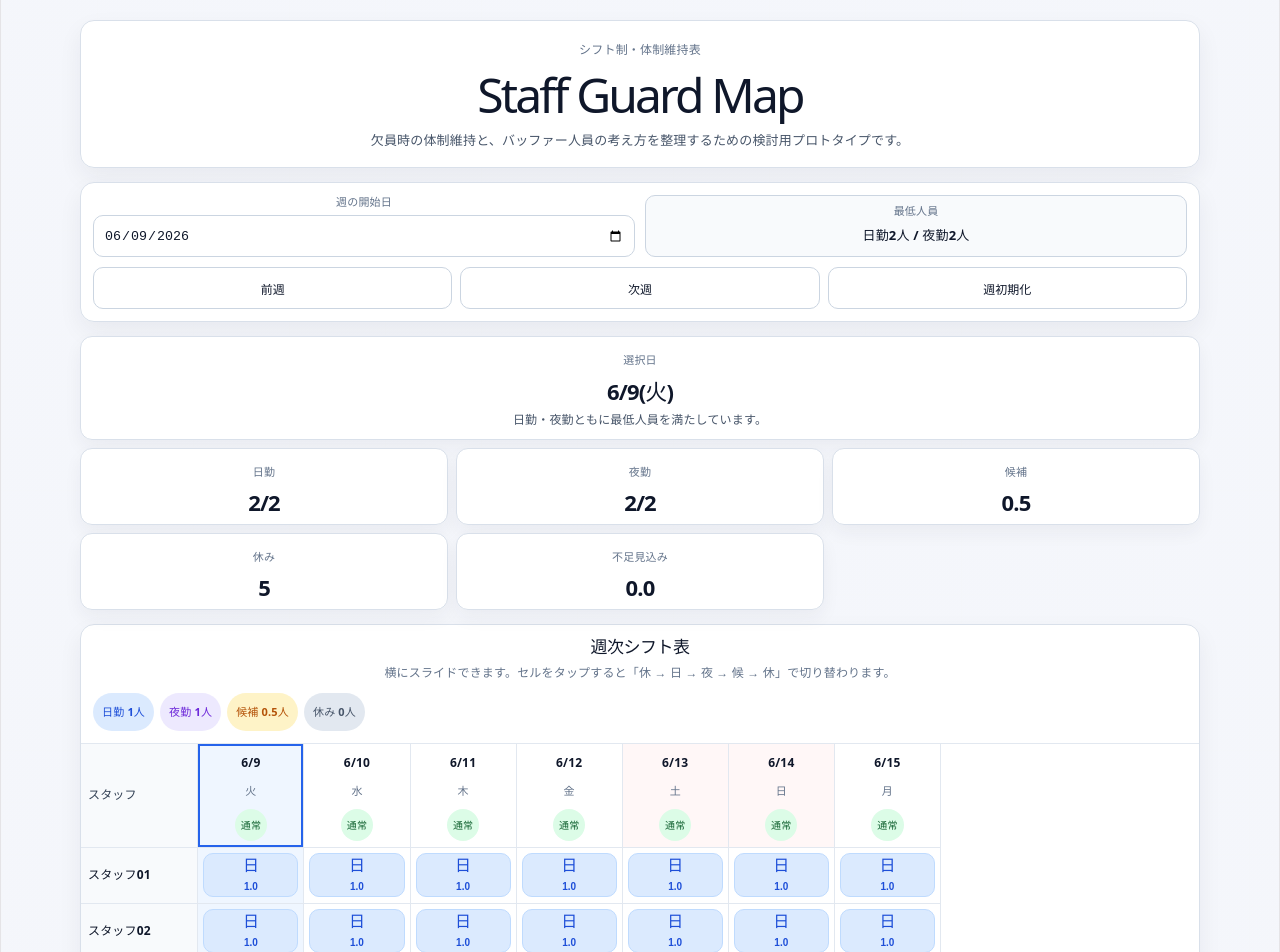
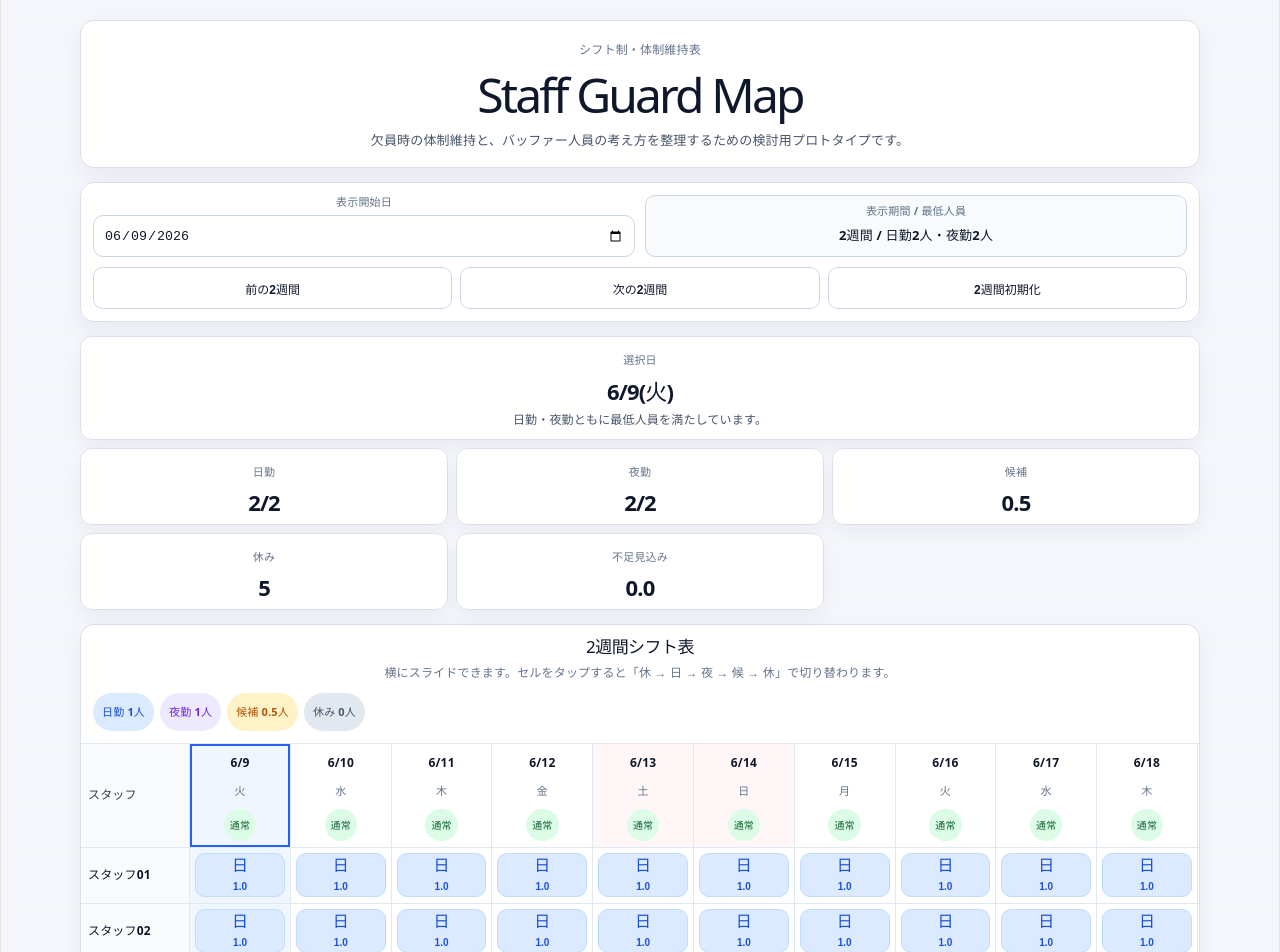
Before and after one commit to Ryohei0Otsuka/staff-guard-map, a React (Vite) app: page / in a window 1280 px wide. Shown: the top 952 px of the page. Built offline with nearby package versions, Linux system fonts and the light colour scheme.

Commit message:
Expand shift table for two-week scroll

```diff
--- a/src/App.css
+++ b/src/App.css
@@ -310,10 +310,10 @@ body,
   border-radius: 0 0 14px 14px;
 }
 
-/* 表は意図的に画面より広くする */
+/* 2週間分なので、表は意図的に横長にする */
 .shift-table {
   width: max-content;
-  min-width: 860px;
+  min-width: 1520px;
   border-collapse: separate;
   border-spacing: 0;
   background: #ffffff;
@@ -367,8 +367,8 @@ body,
 }
 
 .date-head {
-  width: 94px;
-  min-width: 94px;
+  width: 96px;
+  min-width: 96px;
   height: 62px;
   padding: 6px;
   color: #0f172a;
@@ -429,8 +429,8 @@ body,
 }
 
 .shift-cell {
-  width: 94px;
-  min-width: 94px;
+  width: 96px;
+  min-width: 96px;
   height: 56px;
   padding: 5px;
   background: #ffffff;
@@ -490,8 +490,8 @@ body,
 }
 
 .day-total {
-  width: 94px;
-  min-width: 94px;
+  width: 96px;
+  min-width: 96px;
   padding: 7px 5px;
   text-align: center;
   background: #f8fafc;
@@ -664,7 +664,7 @@ body,
   }
 
   .shift-table {
-    min-width: 780px;
+    min-width: 1380px;
   }
 
   .active-summary strong {
--- a/src/App.jsx
+++ b/src/App.jsx
@@ -1,8 +1,9 @@
 import { useEffect, useMemo, useState } from "react";
 import "./App.css";
 
-const STORAGE_KEY = "staff-guard-map-shift-table-v11";
+const STORAGE_KEY = "staff-guard-map-shift-table-v12";
 
+const DISPLAY_DAYS = 14;
 const MIN_DAY_COUNT = 2;
 const MIN_NIGHT_COUNT = 2;
 
@@ -98,7 +99,7 @@ function getDefaultShiftByStaffIndex(staffIndex) {
 function createDefaultAssignments(startDate, staffList) {
   const assignments = {};
 
-  for (let dayIndex = 0; dayIndex < 7; dayIndex += 1) {
+  for (let dayIndex = 0; dayIndex < DISPLAY_DAYS; dayIndex += 1) {
     const dateKey = addDays(startDate, dayIndex);
     assignments[dateKey] = {};
 
@@ -300,10 +301,10 @@ function getDayStatus(dayCounts) {
   };
 }
 
-function ensureWeekAssignments(currentAssignments, weekDates, staffList) {
+function ensureDisplayAssignments(currentAssignments, displayDates, staffList) {
   const next = { ...currentAssignments };
 
-  weekDates.forEach((dateKey) => {
+  displayDates.forEach((dateKey) => {
     if (!next[dateKey]) {
       next[dateKey] = {};
     }
@@ -332,15 +333,19 @@ function App() {
   const [operationMemo, setOperationMemo] = useState(initialState.operationMemo);
   const [draggingCell, setDraggingCell] = useState(null);
 
-  const weekDates = useMemo(() => {
-    return Array.from({ length: 7 }, (_, index) => addDays(startDate, index));
+  const displayDates = useMemo(() => {
+    return Array.from({ length: DISPLAY_DAYS }, (_, index) =>
+      addDays(startDate, index)
+    );
   }, [startDate]);
 
-  const selectedDate = weekDates.includes(activeDate) ? activeDate : weekDates[0];
+  const selectedDate = displayDates.includes(activeDate)
+    ? activeDate
+    : displayDates[0];
 
   const visibleAssignments = useMemo(() => {
-    return ensureWeekAssignments(assignments, weekDates, staffList);
-  }, [assignments, weekDates, staffList]);
+    return ensureDisplayAssignments(assignments, displayDates, staffList);
+  }, [assignments, displayDates, staffList]);
 
   useEffect(() => {
     const saveData = {
@@ -357,8 +362,8 @@ function App() {
   const activeCounts = getDayCounts(selectedDate, visibleAssignments, staffList);
   const activeStatus = getDayStatus(activeCounts);
 
-  const handleMoveWeek = (amount) => {
-    const nextStartDate = addDays(startDate, amount * 7);
+  const handleMovePeriod = (amount) => {
+    const nextStartDate = addDays(startDate, amount * DISPLAY_DAYS);
     setStartDate(nextStartDate);
     setActiveDate(nextStartDate);
   };
@@ -429,7 +434,7 @@ function App() {
     const targetShift = payload.shiftType;
 
     setAssignments((current) => {
-      const next = ensureWeekAssignments(current, weekDates, staffList);
+      const next = ensureDisplayAssignments(current, displayDates, staffList);
 
       if (
         targetShift === "buffer" &&
@@ -458,8 +463,8 @@ function App() {
     setDraggingCell(null);
   };
 
-  const handleResetWeek = () => {
-    const ok = window.confirm("表示中の週のシフトを初期配置に戻します。");
+  const handleResetPeriod = () => {
+    const ok = window.confirm("表示中の2週間のシフトを初期配置に戻します。");
 
     if (!ok) {
       return;
@@ -469,7 +474,7 @@ function App() {
       const next = { ...current };
       const resetAssignments = createDefaultAssignments(startDate, staffList);
 
-      weekDates.forEach((dateKey) => {
+      displayDates.forEach((dateKey) => {
         next[dateKey] = resetAssignments[dateKey];
       });
 
@@ -508,7 +513,7 @@ function App() {
       <section className="control-card">
         <div className="control-grid">
           <label className="control-field">
-            <span>週の開始日</span>
+            <span>表示開始日</span>
             <input
               type="date"
               value={startDate}
@@ -520,19 +525,19 @@ function App() {
           </label>
 
           <div className="minimum-note">
-            <span>最低人員</span>
-            <strong>日勤2人 / 夜勤2人</strong>
+            <span>表示期間 / 最低人員</span>
+            <strong>2週間 / 日勤2人・夜勤2人</strong>
           </div>
 
           <div className="week-actions">
-            <button type="button" onClick={() => handleMoveWeek(-1)}>
-              前週
+            <button type="button" onClick={() => handleMovePeriod(-1)}>
+              前の2週間
             </button>
-            <button type="button" onClick={() => handleMoveWeek(1)}>
-              次週
+            <button type="button" onClick={() => handleMovePeriod(1)}>
+              次の2週間
             </button>
-            <button type="button" onClick={handleResetWeek}>
-              週初期化
+            <button type="button" onClick={handleResetPeriod}>
+              2週間初期化
             </button>
           </div>
         </div>
@@ -590,7 +595,7 @@ function App() {
       <section className="shift-table-card">
         <div className="table-heading">
           <div>
-            <h2>週次シフト表</h2>
+            <h2>2週間シフト表</h2>
             <p>
               横にスライドできます。セルをタップすると「休 → 日 → 夜 → 候 → 休」で切り替わります。
             </p>
@@ -609,7 +614,7 @@ function App() {
             <thead>
               <tr>
                 <th className="staff-head">スタッフ</th>
-                {weekDates.map((dateKey) => {
+                {displayDates.map((dateKey) => {
                   const dayCounts = getDayCounts(
                     dateKey,
                     visibleAssignments,
@@ -643,8 +648,9 @@ function App() {
                     <strong>{staff.name}</strong>
                   </th>
 
-                  {weekDates.map((dateKey) => {
-                    const shiftType = visibleAssignments[dateKey]?.[staff.id] || "off";
+                  {displayDates.map((dateKey) => {
+                    const shiftType =
+                      visibleAssignments[dateKey]?.[staff.id] || "off";
                     const shift = SHIFT_TYPES[shiftType];
 
                     return (
@@ -680,7 +686,7 @@ function App() {
               <tr>
                 <th className="staff-name staff-name--total">日別集計</th>
 
-                {weekDates.map((dateKey) => {
+                {displayDates.map((dateKey) => {
                   const dayCounts = getDayCounts(
                     dateKey,
                     visibleAssignments,
```
